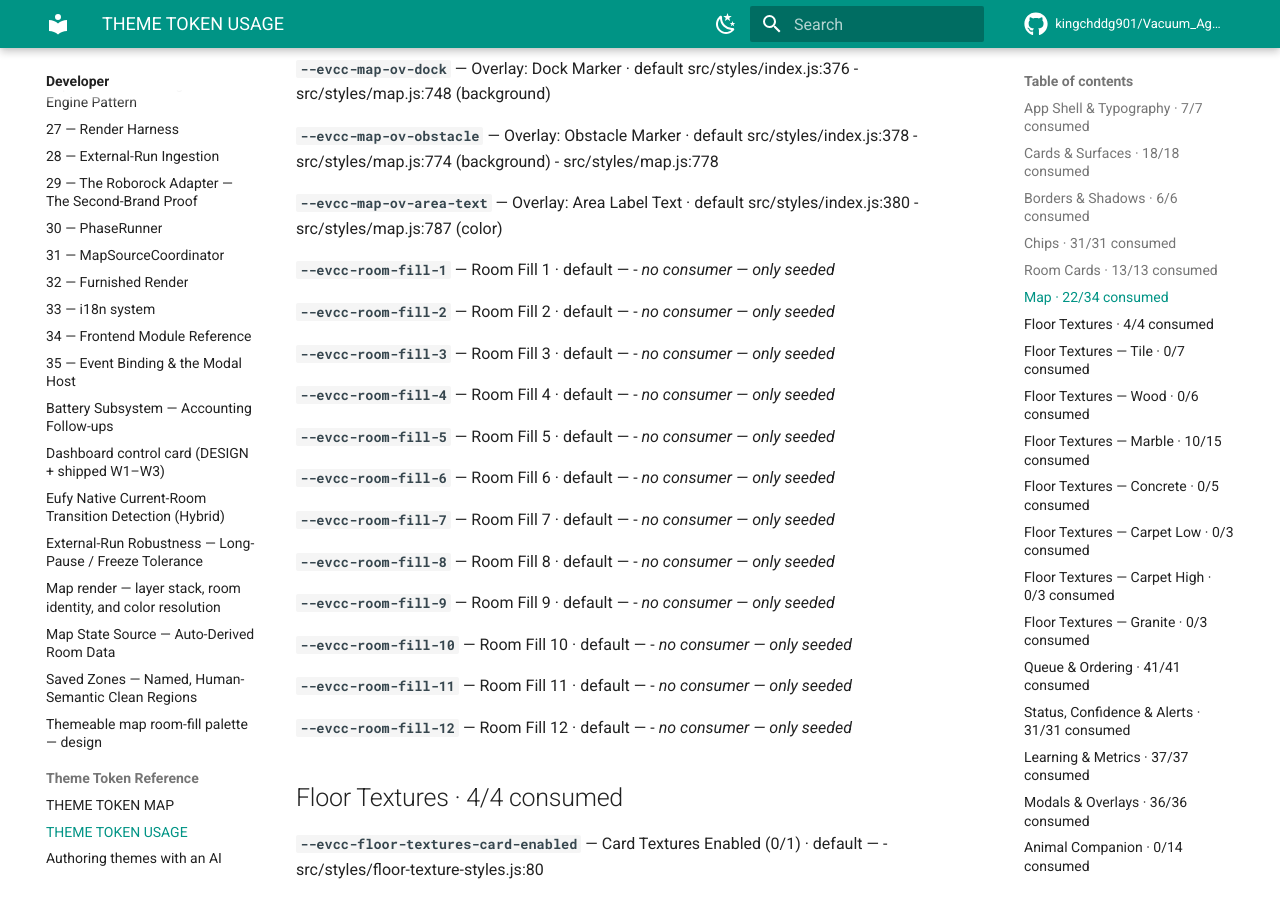
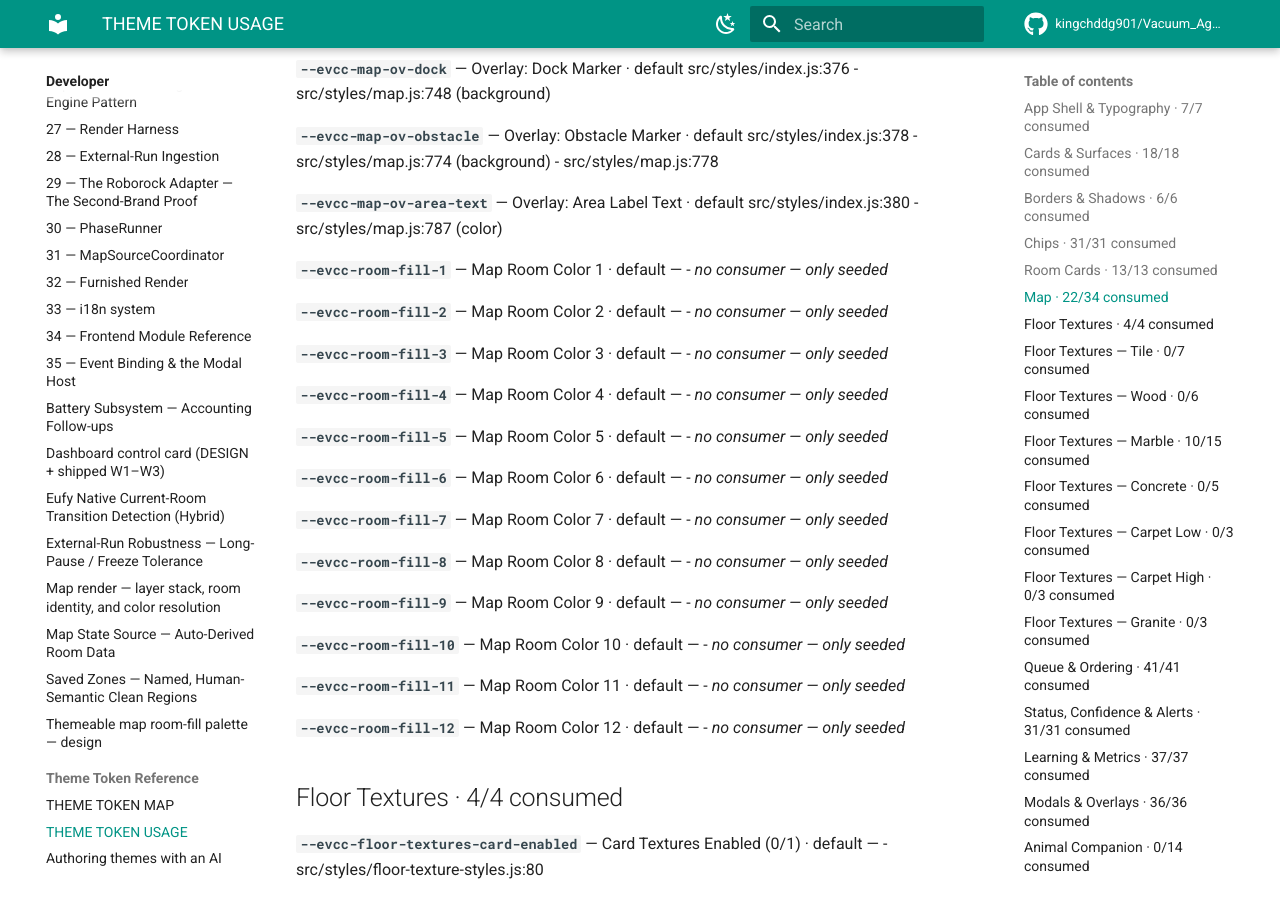
Before and after one commit to kingchddg901/Vacuum_Agent, an MkDocs documentation site: the page built from docs/dev/reference/THEME_TOKEN_USAGE.md, in a window 1280 px wide and 900 px high, scrolled down 20277 px. Built offline with MkDocs 1.6.1 and Material for MkDocs 9.7.7, drawn with Linux system fonts in a browser that asks for light colours; comment, search, counter and statistics services are not loaded; some of the changed text lies outside the part shown.

Commit message:
theme(tokens): rename Room Fill labels → Map Room Color N / Room Card Opacity
The 'Room Fill' label was overloaded and misread as a selection highlight. It's
two unrelated things: --evcc-room-fill-1..12 are the always-on per-room MAP
colors (renamed 'Map Room Color 1-12'), while --evcc-room-fill-opacity is the
Rooms-list card tile opacity (renamed 'Room Card Opacity'). Selection isn't a
recolor — it dims the un-selected rooms so the selected ones keep their color and
stand out.

Label-only change; the CSS variables are unchanged, so themes, per-room overrides,
and all render code are untouched. The 12 map labels display via their theme-tokens
fallback (no vocab key, English), so only the label arg changed. The opacity label
IS vocab-keyed and translated, so updated en.js + the theme-tokens fallback + all 7
locale translations (fill→card). Regenerated THEME_TOKEN_MAP/USAGE docs + reference.
Build + check:i18n green.

Co-Authored-By: Claude Opus 4.8 (1M context) <noreply@anthropic.com>

```diff
--- a/docs/dev/reference/THEME_TOKEN_USAGE.md
+++ b/docs/dev/reference/THEME_TOKEN_USAGE.md
@@ -1377,7 +1377,7 @@ For each catalog token (`--evcc-*`): its **default** declaration, every real **c
 - src/styles/rooms.js:456 (--evcc-chip-text)
 - src/styles/theme-preview.js:317 (color)
 
-**`--evcc-room-fill-opacity`** — Room Fill Opacity · default src/styles/rooms.js:1081, src/styles/rooms.js:1085, src/styles/rooms.js:1089
+**`--evcc-room-fill-opacity`** — Room Card Opacity · default src/styles/rooms.js:1081, src/styles/rooms.js:1085, src/styles/rooms.js:1089
 - src/styles/rooms.js:969 (opacity)
 - src/styles/theme-preview.js:272
 - src/styles/theme-preview.js:282
@@ -1490,40 +1490,40 @@ For each catalog token (`--evcc-*`): its **default** declaration, every real **c
 **`--evcc-map-ov-area-text`** — Overlay: Area Label Text · default src/styles/index.js:380
 - src/styles/map.js:787 (color)
 
-**`--evcc-room-fill-1`** — Room Fill 1 · default —
-- _no consumer — only seeded_
-
-**`--evcc-room-fill-2`** — Room Fill 2 · default —
-- _no consumer — only seeded_
-
-**`--evcc-room-fill-3`** — Room Fill 3 · default —
-- _no consumer — only seeded_
-
-**`--evcc-room-fill-4`** — Room Fill 4 · default —
-- _no consumer — only seeded_
-
-**`--evcc-room-fill-5`** — Room Fill 5 · default —
-- _no consumer — only seeded_
-
-**`--evcc-room-fill-6`** — Room Fill 6 · default —
-- _no consumer — only seeded_
-
-**`--evcc-room-fill-7`** — Room Fill 7 · default —
-- _no consumer — only seeded_
-
-**`--evcc-room-fill-8`** — Room Fill 8 · default —
-- _no consumer — only seeded_
-
-**`--evcc-room-fill-9`** — Room Fill 9 · default —
-- _no consumer — only seeded_
-
-**`--evcc-room-fill-10`** — Room Fill 10 · default —
-- _no consumer — only seeded_
-
-**`--evcc-room-fill-11`** — Room Fill 11 · default —
-- _no consumer — only seeded_
-
-**`--evcc-room-fill-12`** — Room Fill 12 · default —
+**`--evcc-room-fill-1`** — Map Room Color 1 · default —
+- _no consumer — only seeded_
+
+**`--evcc-room-fill-2`** — Map Room Color 2 · default —
+- _no consumer — only seeded_
+
+**`--evcc-room-fill-3`** — Map Room Color 3 · default —
+- _no consumer — only seeded_
+
+**`--evcc-room-fill-4`** — Map Room Color 4 · default —
+- _no consumer — only seeded_
+
+**`--evcc-room-fill-5`** — Map Room Color 5 · default —
+- _no consumer — only seeded_
+
+**`--evcc-room-fill-6`** — Map Room Color 6 · default —
+- _no consumer — only seeded_
+
+**`--evcc-room-fill-7`** — Map Room Color 7 · default —
+- _no consumer — only seeded_
+
+**`--evcc-room-fill-8`** — Map Room Color 8 · default —
+- _no consumer — only seeded_
+
+**`--evcc-room-fill-9`** — Map Room Color 9 · default —
+- _no consumer — only seeded_
+
+**`--evcc-room-fill-10`** — Map Room Color 10 · default —
+- _no consumer — only seeded_
+
+**`--evcc-room-fill-11`** — Map Room Color 11 · default —
+- _no consumer — only seeded_
+
+**`--evcc-room-fill-12`** — Map Room Color 12 · default —
 - _no consumer — only seeded_
 
 ## Floor Textures  ·  4/4 consumed
```
Also changed, not shown: docs/dev/reference/THEME_TOKEN_MAP.md (+13 -13 lines), 11 other files.
